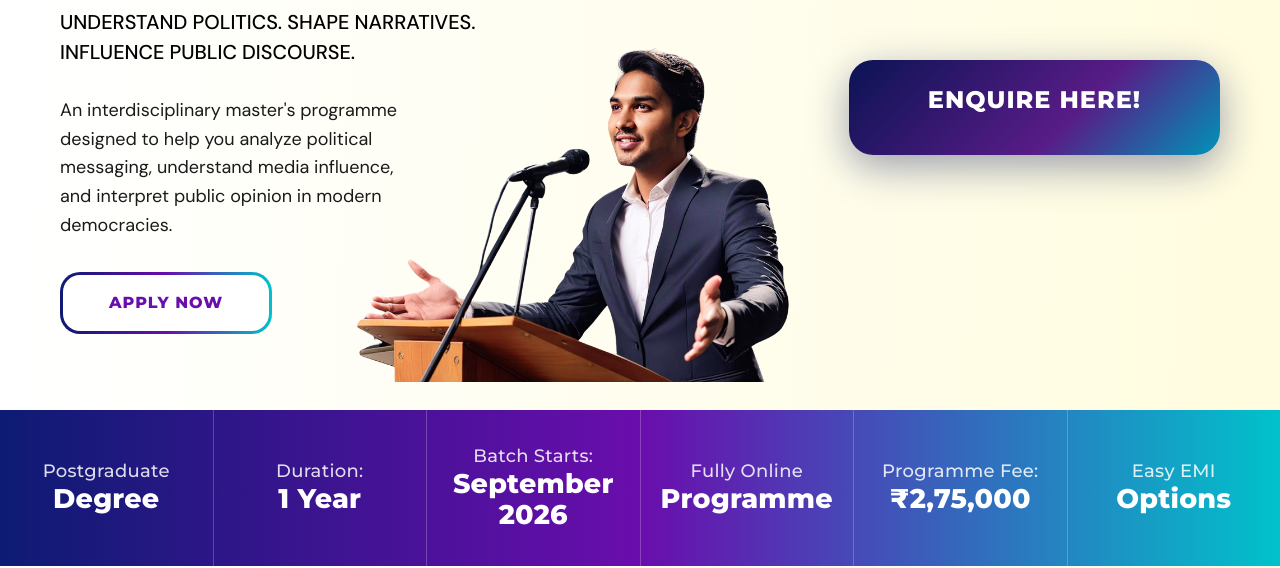
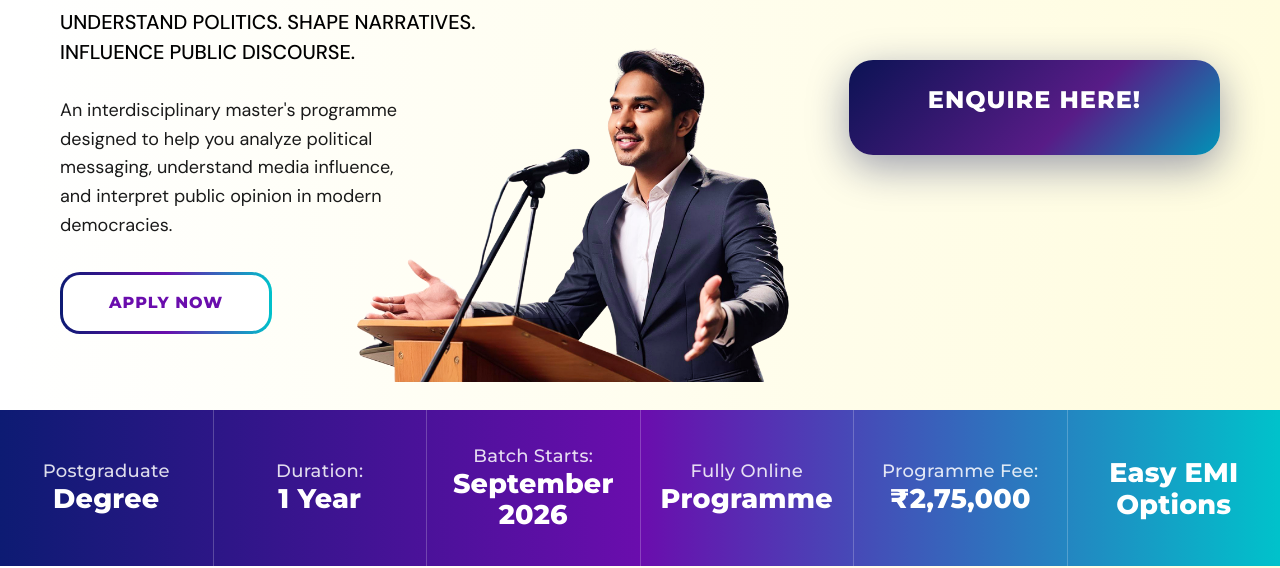
Before and after one commit to saiganesh-d/MA-Political-comminications, a website: page index.html in a window 1280 px wide. Shown: the part 269-837 px from the top of the page. Drawn offline with nearby package versions, Linux system fonts and the light colour scheme; a script that the page names is missing.

Commit message:
easy emi highlighted

```diff
--- a/index.html
+++ b/index.html
@@ -3267,7 +3267,7 @@
           <span class="info-tile-value">₹2,75,000</span>
         </div>
         <div class="info-tile">
-          <span class="info-tile-label">Easy EMI</span>
+          <span class="info-tile-value">Easy EMI</span>
           <span class="info-tile-value">Options</span>
         </div>
       </div>
```
